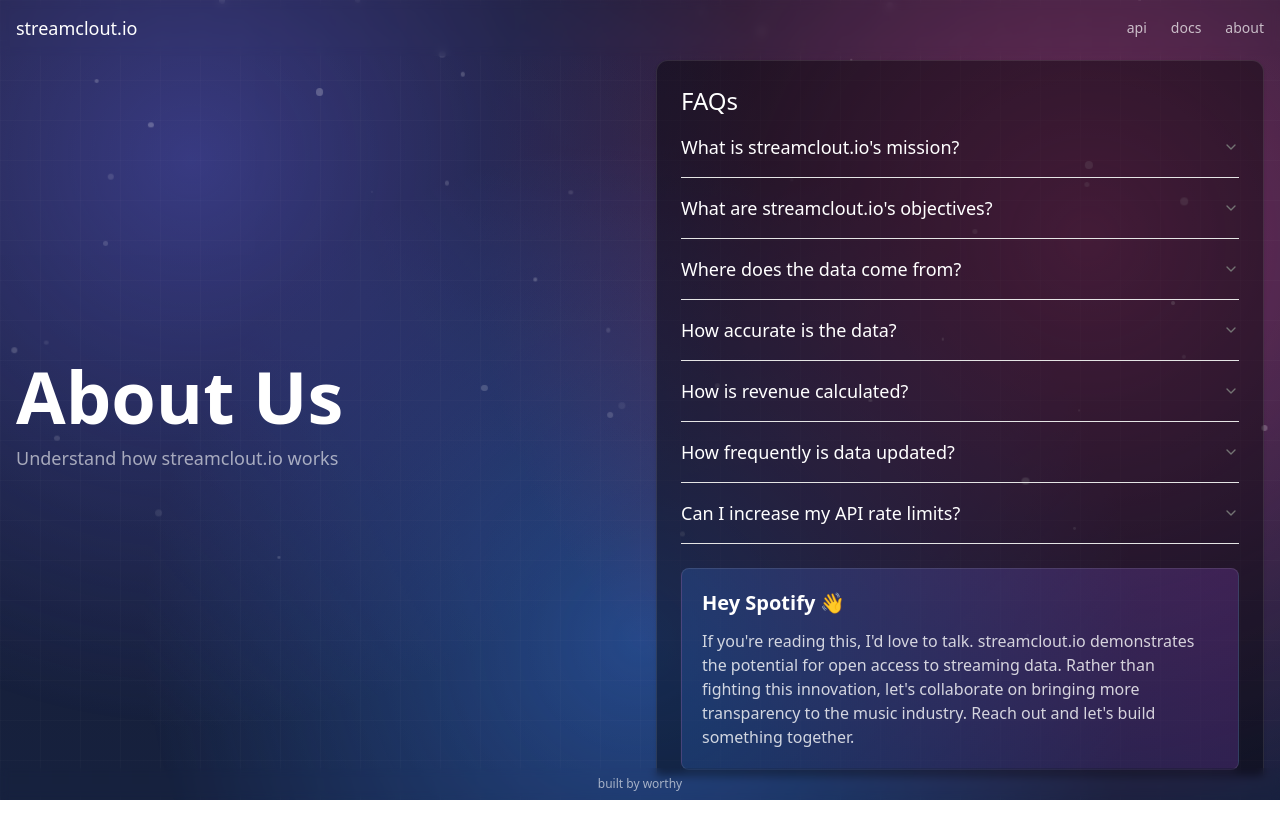
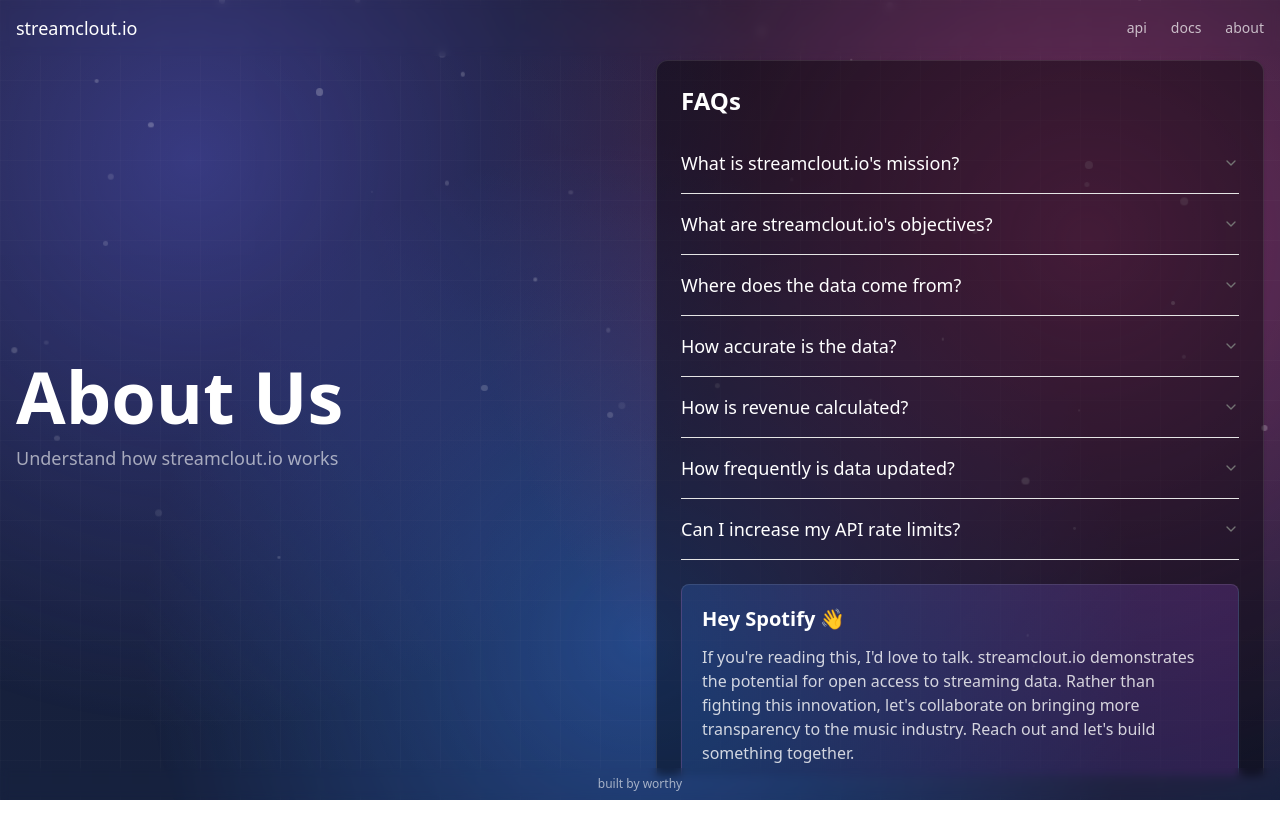
Before and after one commit to worthybrae/spotify-stream-count-hacking, a React (Vite) app in the folder frontend/: page /about in a window 1280 px wide. Built offline with nearby package versions, Linux system fonts and the light colour scheme; no server answers.

Commit message:
font weight update

```diff
--- a/frontend/src/pages/AboutPage.tsx
+++ b/frontend/src/pages/AboutPage.tsx
@@ -23,12 +23,12 @@ export function AboutPage() {
       <div className="h-full flex items-center">
         <div className="w-full" style={{ maxHeight: contentHeight }}>
           <Card className="p-4 md:p-6 bg-black/40 border-white/10 overflow-auto">
-            <h2 className="text-2xl text-white">FAQs</h2>
+            <h2 className="text-2xl font-bold text-white mb-4">FAQs</h2>
 
             <Accordion type="single" collapsible className="w-full">
               {/* Mission as an FAQ item */}
               <AccordionItem value="mission">
-                <AccordionTrigger className="text-lg font-medium text-white hover:text-white/90">
+                <AccordionTrigger className="text-lg font-light text-white hover:text-white/90">
                   What is streamclout.io's mission?
                 </AccordionTrigger>
                 <AccordionContent className="text-white/80">
@@ -49,7 +49,7 @@ export function AboutPage() {
 
               {/* Objective as an FAQ item */}
               <AccordionItem value="objective">
-                <AccordionTrigger className="text-lg font-medium text-white hover:text-white/90">
+                <AccordionTrigger className="text-lg font-light text-white hover:text-white/90">
                   What are streamclout.io's objectives?
                 </AccordionTrigger>
                 <AccordionContent className="text-white/80">
@@ -69,7 +69,7 @@ export function AboutPage() {
 
               {/* Original FAQ items */}
               <AccordionItem value="data-source">
-                <AccordionTrigger className="text-lg font-medium text-white hover:text-white/90">
+                <AccordionTrigger className="text-lg font-light text-white hover:text-white/90">
                   Where does the data come from?
                 </AccordionTrigger>
                 <AccordionContent className="text-white/80">
@@ -80,7 +80,7 @@ export function AboutPage() {
               </AccordionItem>
 
               <AccordionItem value="accuracy">
-                <AccordionTrigger className="text-lg font-medium text-white hover:text-white/90">
+                <AccordionTrigger className="text-lg font-light text-white hover:text-white/90">
                   How accurate is the data?
                 </AccordionTrigger>
                 <AccordionContent className="text-white/80">
@@ -90,7 +90,7 @@ export function AboutPage() {
               </AccordionItem>
 
               <AccordionItem value="revenue">
-                <AccordionTrigger className="text-lg font-medium text-white hover:text-white/90">
+                <AccordionTrigger className="text-lg font-light text-white hover:text-white/90">
                   How is revenue calculated?
                 </AccordionTrigger>
                 <AccordionContent className="text-white/80">
@@ -102,7 +102,7 @@ export function AboutPage() {
               </AccordionItem>
 
               <AccordionItem value="updates">
-                <AccordionTrigger className="text-lg font-medium text-white hover:text-white/90">
+                <AccordionTrigger className="text-lg font-light text-white hover:text-white/90">
                   How frequently is data updated?
                 </AccordionTrigger>
                 <AccordionContent className="text-white/80">
@@ -111,7 +111,7 @@ export function AboutPage() {
               </AccordionItem>
 
               <AccordionItem value="api-limits">
-                <AccordionTrigger className="text-lg font-medium text-white hover:text-white/90">
+                <AccordionTrigger className="text-lg font-light text-white hover:text-white/90">
                   Can I increase my API rate limits?
                 </AccordionTrigger>
                 <AccordionContent className="text-white/80">
```
